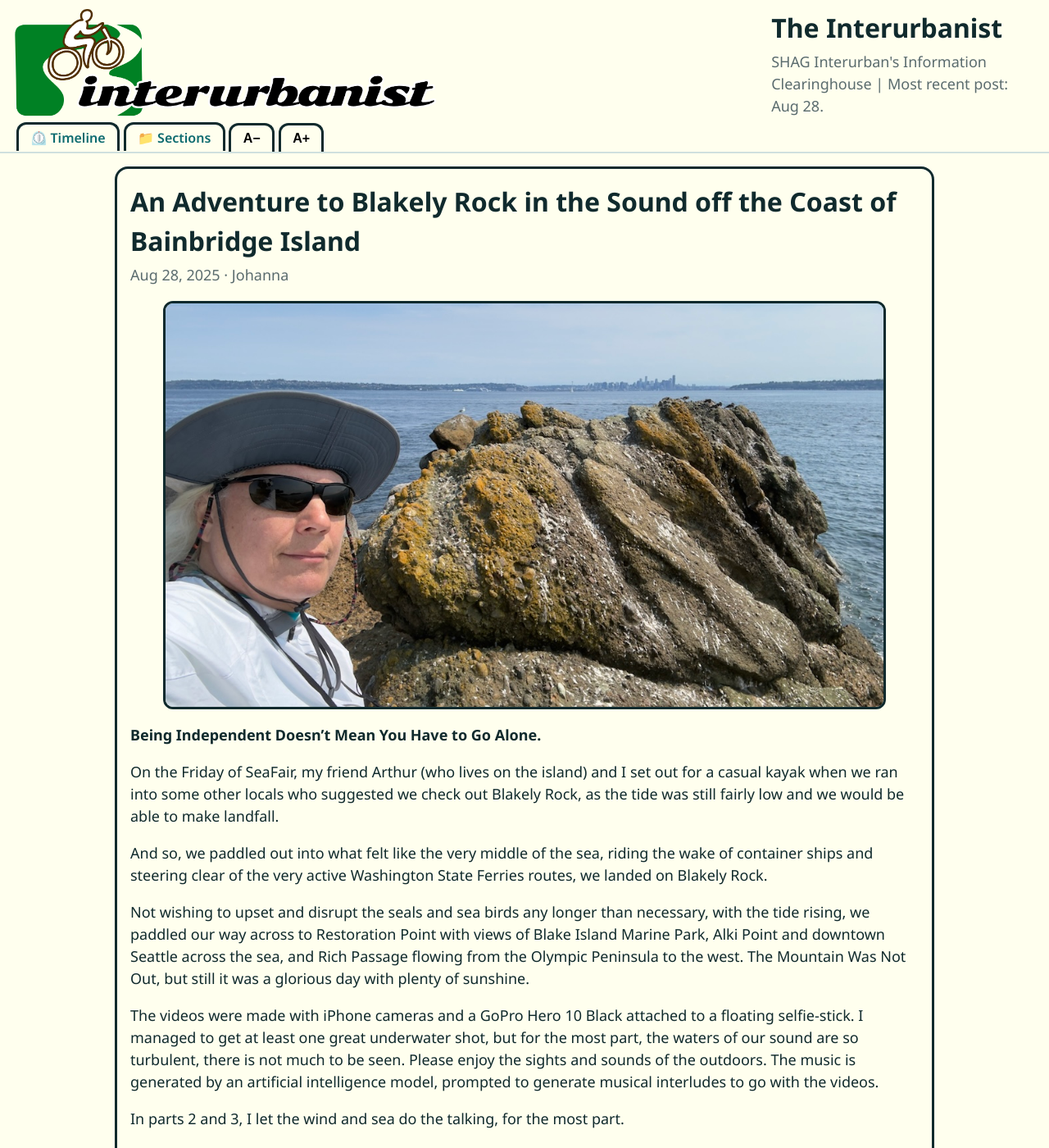
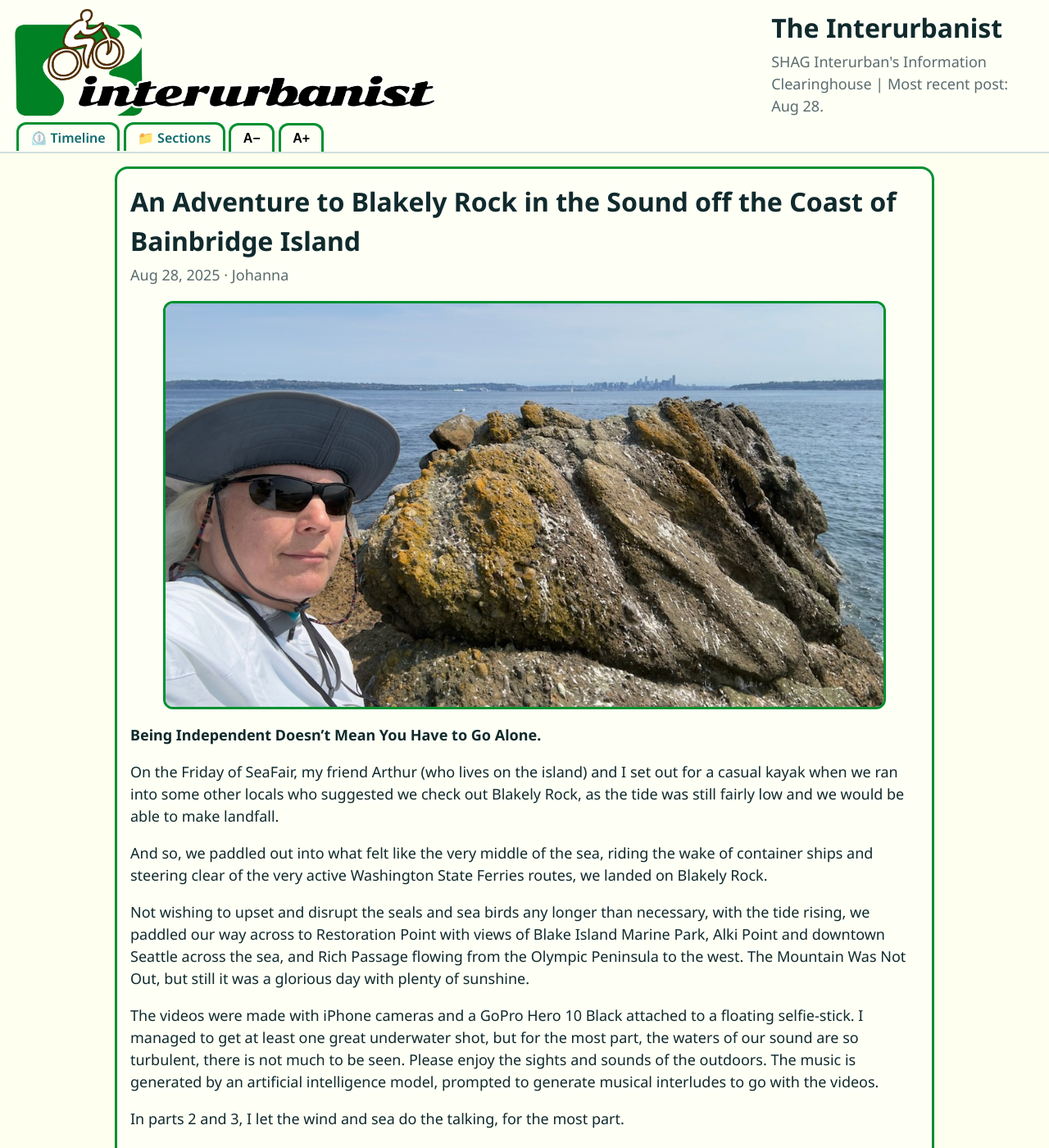
Before and after one commit to wildjo/theinterurbanist, a Jekyll site: the page built from tales/2025-08-20-blakely-rock/index.md, in a window 1280 px wide and 1400 px high. Shown: the whole window at 82% size. Built offline with Jekyll 4.4.1, drawn with Linux system fonts in a browser that asks for light colours.

Commit message:
Use green frames and lighter panels

```diff
--- a/assets/css/site.css
+++ b/assets/css/site.css
@@ -1,7 +1,7 @@
 :root{
   /* Muted, classic take on the SHAG colors */
-  --bg:#FFFFEE;              /* page background */
-  --panel:#FFFFEE;           /* cards/panels */
+  --bg:#FEFFEE;              /* page background */
+  --panel:#FEFFF5;           /* cards/panels */
   --panel-alt:#eef4f3;       /* subtle hover fills */
   --ink:#102a2d;             /* dark charcoal-teal */
   --fg:#102a2d;              /* body text maps to ink */
@@ -12,6 +12,8 @@
   --accent-soft:#cfe8e7;     /* soft highlight */
   --lime:#8dc63f;            /* bright accent (light use) */
   --lime-dark:#5f8f21;
+
+  --frame:#009030;           /* accent frame color */
 
   --btn-bg:#f9fbfb;
   --btn-border:#2e3f42;
@@ -36,7 +38,7 @@ a:focus,button:focus{outline:3px solid var(--accent-strong);outline-offset:2px}
 img{max-width:100%;height:auto;display:block}
 
 .skip{position:absolute;left:-9999px;top:auto}
-.skip:focus{left:1rem;top:1rem;background:var(--panel);border:2px solid var(--ink);padding:0.25rem 0.5rem;border-radius:8px}
+.skip:focus{left:1rem;top:1rem;background:var(--panel);border:2px solid var(--frame);padding:0.25rem 0.5rem;border-radius:8px}
 
 /* Header */
 .site-header{
@@ -66,7 +68,7 @@ img{max-width:100%;height:auto;display:block}
 .mode-timeline .sections-view{display:none}
 .grid{display:grid;gap:1rem;grid-template-columns: repeat(auto-fit, minmax(360px, 1fr))}
 .col{
-  border:var(--border) solid var(--ink);
+  border:var(--border) solid var(--frame);
   border-radius:var(--radius);
   padding:0.5rem;background:var(--panel);min-width:0
 }
@@ -81,12 +83,12 @@ img{max-width:100%;height:auto;display:block}
 /* Cards */
 .card{
   display:grid;grid-template-columns:160px 1fr;gap:0.75rem;
-  border:var(--border) solid var(--ink);
+  border:var(--border) solid var(--frame);
   padding:0.5rem;border-radius:14px;background:var(--panel)
 }
 .card-media{
   width:160px;height:120px;overflow:hidden;
-  border:2px solid var(--ink);border-radius:10px;
+  border:2px solid var(--frame);border-radius:10px;
   background:var(--panel-alt);
   display:flex;align-items:center;justify-content:center
 }
@@ -101,16 +103,16 @@ img{max-width:100%;height:auto;display:block}
 
 /* Entry */
 .entry{
-  border:var(--border) solid var(--ink);
+  border:var(--border) solid var(--frame);
   border-radius:var(--radius);padding:1rem;background:var(--panel);
   max-width:1000px;margin:0 auto
 }
 .entry-header{margin-bottom:0.5rem}
 .entry-title{margin:0 0 0.25rem 0;font-size:clamp(1.25rem,2.8vw,2rem)}
 .meta{color:var(--muted)}
-.hero img{border:var(--border) solid var(--ink);border-radius:12px}
+.hero img{border:var(--border) solid var(--frame);border-radius:12px}
 .gallery-strip{display:grid;grid-template-columns:repeat(auto-fill,minmax(160px,1fr));gap:0.5rem}
-.gallery-strip img{border:2px solid var(--ink);border-radius:10px}
+.gallery-strip img{border:2px solid var(--frame);border-radius:10px}
 
 /* Lightbox */
 .lb-overlay{position:fixed;inset:0;background:rgba(0,0,0,.85);display:none;align-items:center;justify-content:center;z-index:999}
@@ -155,7 +157,7 @@ img{max-width:100%;height:auto;display:block}
 /* Print */
 @media print{
   .site-header,.controls{display:none!important}
-  .col,.entry,.page,.tl-item .card{border:1px solid var(--ink)}
+  .col,.entry,.page,.tl-item .card{border:1px solid var(--frame)}
 }
 
 /* Reduced motion */
@@ -170,31 +172,31 @@ img{max-width:100%;height:auto;display:block}
   grid-template-columns:repeat(auto-fit,minmax(320px,1fr));
 }
 .video-embed{
-  margin:0;border:2px solid var(--ink);border-radius:12px;
-  overflow:hidden;background:#000;color:#fff;
+  margin:0;border:2px solid var(--frame);border-radius:12px;
+  overflow:hidden;background:var(--panel);color:var(--fg);
 }
 .video-embed iframe{
-  width:100%;aspect-ratio:16/9;display:block;border:0;background:#000;
+  width:100%;aspect-ratio:16/9;display:block;border:0;background:var(--panel);
 }
 /* Caption below the video */
 .video-cap{
   margin:0.25rem 0.5rem 0.5rem;padding:0.5rem 0.75rem;
-  font-size:0.95rem;color:#fff;background:#000;
-  border-top:1px solid rgba(255,255,255,.15);
+  font-size:0.95rem;color:var(--fg);background:var(--panel);
+  border-top:1px solid var(--line);
 }
-.video-cap a{ color:#fff; text-decoration:underline; }
-.video-cap a:visited{ color:#e6e6e6; }
+.video-cap a{ color:var(--accent); text-decoration:underline; }
+.video-cap a:visited{ color:var(--accent-strong); }
 
 /* Tabs under the banner */
 .tabbar{
   display:flex;gap:.5rem 1rem;align-items:flex-end;justify-content:flex-start;
   margin-top:.4rem;margin-bottom:-2px;padding:0 .25rem;
 }
-.tabbar .tab{
-  display:inline-block;padding:.5rem .9rem;font-weight:600;
-  border:3px solid var(--ink);border-bottom:none;border-radius:12px 12px 0 0;
-  background:var(--panel);line-height:1;
-}
+  .tabbar .tab{
+    display:inline-block;padding:.5rem .9rem;font-weight:600;
+    border:3px solid var(--frame);border-bottom:none;border-radius:12px 12px 0 0;
+    background:var(--panel);line-height:1;
+  }
 .tabbar .tab:hover{ background:var(--panel-alt); }
 .tabbar .tab:focus{ outline:2px dashed var(--accent-strong); outline-offset:2px; }
 
```
